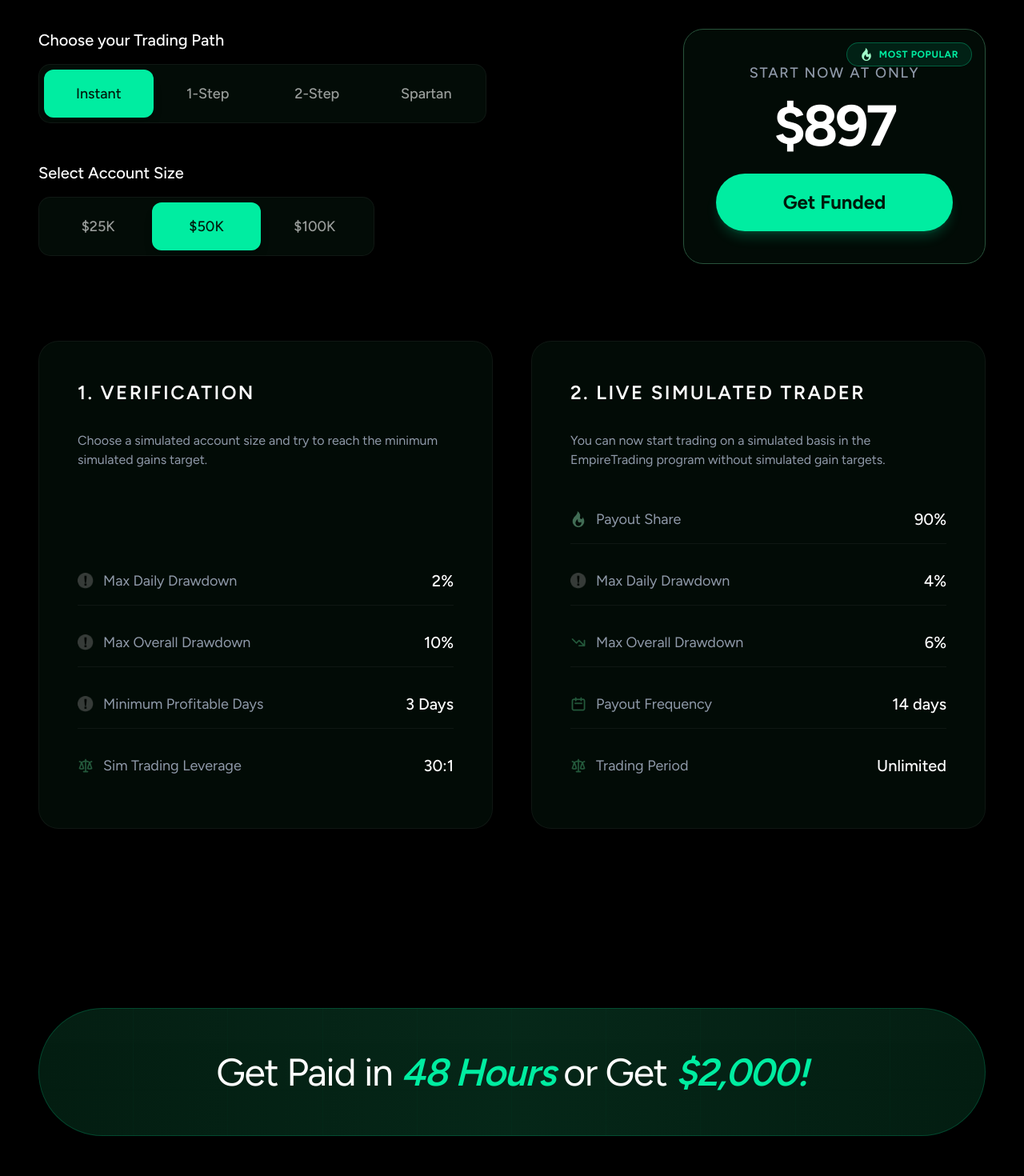
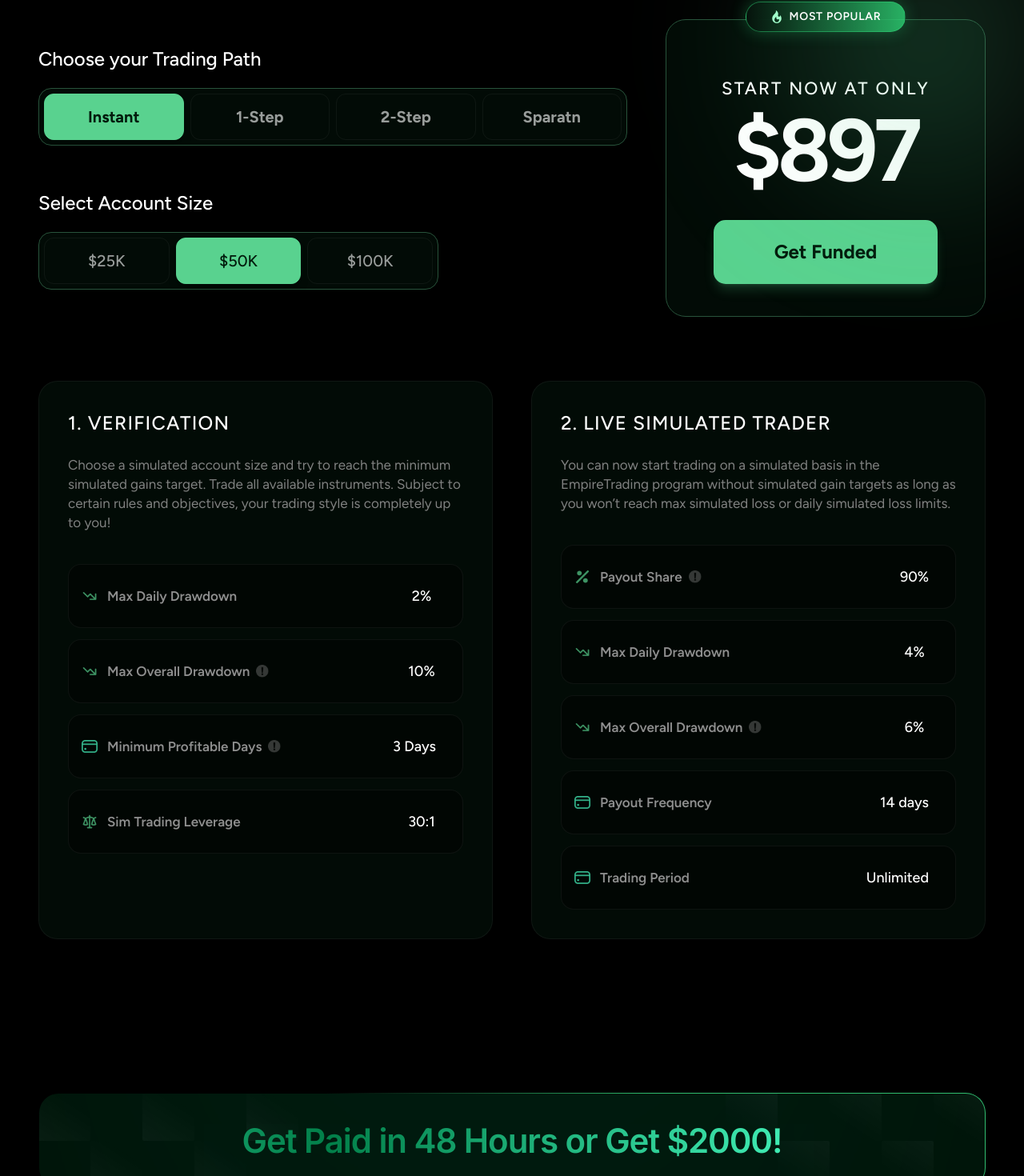
Before and after one commit to rushikeshxdev/funded-masters, a Next.js app: page / in a window 1280 px wide. Shown: the part 3168-4638 px from the top of the page at 80% size. Built offline with nearby package versions, Linux system fonts and the light colour scheme; a web font is replaced by a local one.

Commit message:
feat: implement high-fidelity TradingPlans and PayerBanner designs with responsive layouts and premium visual effects

```diff
--- a/src/components/sections/PayerBanner.tsx
+++ b/src/components/sections/PayerBanner.tsx
@@ -2,31 +2,79 @@
 
 import { motion } from "framer-motion";
 
+// Configuration for decorative checkerboard squares to avoid repetition and hardcoding in the JSX
+const SQUARE_POSITIONS = [
+  // Top Row (y=0)
+  { x: 0, y: 0 },
+  { x: 130, y: 0 },
+  { x: 260, y: 0 },
+  // Bottom Row (y=65)
+  { x: 65, y: 65 },
+  { x: 195, y: 65 },
+];
+
 export const PayerBanner = () => {
   return (
-    <section className="relative w-full py-24 bg-black overflow-hidden font-figtree">
-      <div className="max-w-[1440px] mx-auto px-6 lg:px-12 relative">
+    <section className="relative w-full py-16 bg-black overflow-hidden font-figtree">
+      <div className="max-w-[1440px] mx-auto px-6 lg:px-12">
 
-        <div
-          className="relative w-full max-w-[1196px] min-h-[120px] lg:h-[160px] bg-gradient-to-r from-[#031D11] via-[#052718] to-[#031D11] rounded-[40px] lg:rounded-full flex items-center justify-center mx-auto overflow-hidden border border-brand/20 shadow-2xl px-6 py-8 lg:py-0"
+        <motion.div
+          initial={{ opacity: 0, y: 20 }}
+          whileInView={{ opacity: 1, y: 0 }}
+          viewport={{ once: true }}
+          transition={{ duration: 0.8 }}
+          className="relative w-full p-[1px] rounded-[25px] overflow-hidden shadow-2xl"
+          style={{
+            background: "linear-gradient(64.67deg, rgba(48, 189, 111, 0) 33.58%, #30BD6F 66.42%)",
+          }}
         >
-          <div className="absolute inset-0 z-0 pointer-events-none grid grid-cols-5 md:grid-cols-10 h-full opacity-20">
-            {[...Array(10)].map((_, idx) => (
-              <div key={idx} className="h-full border-r border-brand/10 bg-gradient-to-b from-white/5 to-transparent hidden md:block" />
-            ))}
-             {[...Array(5)].map((_, idx) => (
-              <div key={idx} className="h-full border-r border-brand/10 bg-gradient-to-b from-white/5 to-transparent md:hidden" />
+          {/* Internal Content Box */}
+          <div className="relative w-full min-h-[117px] bg-[#001108] rounded-[24px] overflow-hidden flex items-center justify-center px-4 py-8 md:py-0 md:px-12">
+
+            {/* Checkerboard Pattern - Left Side */}
+            <div className="absolute left-[-1px] top-[-6px] h-full w-[325px] pointer-events-none opacity-40 hidden md:block">
+              {SQUARE_POSITIONS.map((pos, idx) => (
+                <Square key={`left-${idx}`} x={pos.x} y={pos.y} rotate />
               ))}
             </div>
 
+            {/* Checkerboard Pattern - Right Side */}
+            <div className="absolute right-[-1px] top-[-6px] h-full w-[325px] pointer-events-none opacity-40 hidden md:block">
+              {SQUARE_POSITIONS.map((pos, idx) => (
+                <Square key={`right-${idx}`} x={pos.x} y={pos.y} right />
+              ))}
+            </div>
+
+            {/* Large Atmospheric Vector Glow */}
+            <div className="absolute inset-0 pointer-events-none flex items-center justify-center">
+               <div className="w-full max-w-[1200px] aspect-square rotate-[-3.87deg] opacity-30 blur-[200px]"
+                    style={{ background: "linear-gradient(180deg, rgba(0, 255, 166, 0.2) 0%, rgba(0, 109, 71, 0.2) 91.67%)" }} />
+            </div>
+
+            {/* Central Text Content */}
             <div className="relative z-10 text-center">
-            <h2 className="text-white text-2xl md:text-3xl lg:text-[48px] font-normal leading-tight tracking-tight">
-              Get Paid in <span className="font-semibold text-brand italic">48 Hours</span> or Get <span className="font-semibold text-brand italic">$2,000!</span>
+              <h2 className="font-sans font-semibold tracking-tight leading-tight text-xl md:text-3xl lg:text-4xl xl:text-[42px] bg-gradient-to-r from-[#027F49] via-[#4BFFC6] to-[#027F49] bg-clip-text text-transparent animate-shimmer bg-[length:200%_auto]">
+                Get Paid in 48 Hours or Get $2000!
               </h2>
             </div>
+
           </div>
+        </motion.div>
 
       </div>
     </section>
   );
 };
+
+// Extracted atomic component for squares to ensure "No Repetitive Code"
+const Square = ({ x, y, rotate = false, right = false }: { x: number; y: number; rotate?: boolean; right?: boolean }) => (
+  <div
+    className="absolute w-[65px] h-[65px] rounded-sm"
+    style={{
+      top: `${y}px`,
+      [right ? "right" : "left"]: `${x}px`,
+      background: "linear-gradient(212.82deg, rgba(255, 255, 255, 0.1) -5.68%, rgba(255, 255, 255, 0) 80.4%)",
+      transform: rotate ? "rotate(180deg)" : "none"
+    }}
+  />
+);
--- a/src/components/sections/TradingPlans.tsx
+++ b/src/components/sections/TradingPlans.tsx
@@ -4,22 +4,22 @@ import { useState } from "react";
 import { motion, AnimatePresence } from "framer-motion";
 import Image from "next/image";
 
-const PATHS = ["Instant", "1-Step", "2-Step", "Spartan"];
+const PATHS = ["Instant", "1-Step", "2-Step", "Sparatn"];
 const SIZES = ["$25K", "$50K", "$100K"];
 
 const RULES_1 = [
-  { label: "Max Daily Drawdown", value: "2%", icon: "/images/icons/warn.png" },
-  { label: "Max Overall Drawdown", value: "10%", icon: "/images/icons/warn.png" },
-  { label: "Minimum Profitable Days", value: "3 Days", icon: "/images/icons/warn.png" },
+  { label: "Max Daily Drawdown", value: "2%", icon: "/images/icons/trending_down.png" },
+  { label: "Max Overall Drawdown", value: "10%", icon: "/images/icons/trending_down.png", showWarn: true },
+  { label: "Minimum Profitable Days", value: "3 Days", icon: "/images/icons/why-4.png", showWarn: true },
   { label: "Sim Trading Leverage", value: "30:1", icon: "/images/icons/scale.png" },
 ];
 
 const RULES_2 = [
-  { label: "Payout Share", value: "90%", icon: "/images/icons/fire.png" },
-  { label: "Max Daily Drawdown", value: "4%", icon: "/images/icons/warn.png" },
-  { label: "Max Overall Drawdown", value: "6%", icon: "/images/icons/trending_down.png" },
-  { label: "Payout Frequency", value: "14 days", icon: "/images/icons/calendar.png" },
-  { label: "Trading Period", value: "Unlimited", icon: "/images/icons/scale.png" },
+  { label: "Payout Share", value: "90%", icon: "/images/icons/split.png", showWarn: true },
+  { label: "Max Daily Drawdown", value: "4%", icon: "/images/icons/trending_down.png" },
+  { label: "Max Overall Drawdown", value: "6%", icon: "/images/icons/trending_down.png", showWarn: true },
+  { label: "Payout Frequency", value: "14 days", icon: "/images/icons/why-4.png" },
+  { label: "Trading Period", value: "Unlimited", icon: "/images/icons/why-4.png" },
 ];
 
 export const TradingPlans = () => {
@@ -31,28 +31,30 @@ export const TradingPlans = () => {
       <div className="max-w-[1440px] mx-auto px-6 lg:px-12">
 
         {/* Header Section */}
-        <div className="mb-16 md:mb-24">
-          <h2 className="text-white text-5xl lg:text-[72px] font-normal mb-4 tracking-tight">
-            Become an <span className="font-semibold text-brand">Master Trader</span>
+        <div className="mb-12 md:mb-20">
+          <h2 className="text-white font-normal mb-4 tracking-tight leading-tight text-4xl md:text-5xl lg:text-6xl">
+            Become an <span className="font-semibold text-[#59D28F]">Master Trader</span>
           </h2>
-          <p className="text-[#D1D1D1] text-xl font-light opacity-80 mb-16">
+          <p className="text-[#D1D1D1] font-light opacity-80 mb-12 lg:mb-16 tracking-tight leading-relaxed text-base md:text-lg lg:text-xl max-w-2xl">
             Choose the evaluation based on your preference to become an Empire Trader.
           </p>
 
-          <div className="flex flex-col lg:flex-row items-start justify-between gap-12">
+          <div className="flex flex-col lg:flex-row items-stretch justify-between gap-8 lg:gap-12">
 
             {/* Left side: Selectors */}
-            <div className="w-full lg:flex-1 space-y-12">
+            <div className="w-full lg:flex-1 space-y-10 lg:space-y-14 flex flex-col justify-center">
               {/* Path Selector */}
-              <div className="space-y-4">
-                <p className="text-[#FEFEFE] text-xl font-medium mb-4">Choose your Trading Path</p>
-                <div className="flex flex-wrap p-1.5 bg-[#030C07] rounded-[15px] border border-white/5 w-full max-w-[560px]">
+              <div className="space-y-5">
+                <p className="text-white font-medium leading-tight text-xl md:text-2xl">Choose your Trading Path</p>
+                <div className="flex flex-wrap p-1.5 bg-[#020B06] rounded-2xl border border-[#28533B] w-full max-w-[846px] items-center gap-2">
                   {PATHS.map((path) => (
                     <button
                       key={path}
                       onClick={() => setActivePath(path)}
-                      className={`flex-1 min-w-[120px] py-4 px-6 rounded-[12px] text-lg font-medium transition-all ${
-                        activePath === path ? "bg-brand text-[#001B0C] shadow-lg" : "text-white/60 hover:text-white"
+                      className={`flex-1 min-w-[110px] py-3.5 px-5 rounded-xl transition-all duration-300 font-bold text-base md:text-lg lg:text-xl leading-none flex items-center justify-center border ${
+                        activePath === path
+                          ? "bg-[#59D28F] text-[#001B0C] border-[#59D28F] shadow-lg"
+                          : "text-white/60 border-white/5 hover:border-[#59D28F]/30 hover:text-white"
                       }`}
                     >
                       {path}
@@ -62,15 +64,17 @@ export const TradingPlans = () => {
               </div>
 
               {/* Size Selector */}
-              <div className="space-y-4">
-                <p className="text-[#FEFEFE] text-xl font-medium mb-4">Select Account Size</p>
-                <div className="flex p-1.5 bg-[#030C07] rounded-[15px] border border-white/5 w-full max-w-[420px]">
+              <div className="space-y-5">
+                <p className="text-white font-medium leading-tight text-xl md:text-2xl">Select Account Size</p>
+                <div className="flex flex-wrap p-1.5 bg-[#020B06] rounded-2xl border border-[#28533B] w-full max-w-[500px] items-center gap-2">
                   {SIZES.map((size) => (
                     <button
                       key={size}
                       onClick={() => setActiveSize(size)}
-                      className={`flex-1 py-4 px-6 rounded-[12px] text-lg font-medium transition-all ${
-                        activeSize === size ? "bg-brand text-[#001B0C] shadow-lg" : "text-white/60 hover:text-white"
+                      className={`flex-1 min-w-[90px] py-3.5 px-5 rounded-xl transition-all duration-300 font-medium text-base md:text-lg lg:text-xl leading-none flex items-center justify-center border ${
+                        activeSize === size
+                          ? "bg-[#59D28F] text-[#001B0C] border-[#59D28F] shadow-lg"
+                          : "text-white/60 border-white/5 hover:border-[#59D28F]/30 hover:text-white"
                       }`}
                     >
                       {size}
@@ -81,16 +85,23 @@ export const TradingPlans = () => {
             </div>
 
             {/* Right side: Pricing Card */}
-            <div className="w-full lg:w-[378px] min-h-[264px] bg-[#020B06] rounded-[25px] border border-[#28533B] p-10 relative overflow-hidden flex flex-col items-center justify-center text-center shadow-2xl">
-              <div className="absolute top-4 right-4 bg-brand/10 px-4 py-1.5 rounded-full border border-brand/30 flex items-center gap-2">
-                 <div className="relative w-4 h-4"><Image src="/images/icons/fire.png" alt="hot" fill /></div>
-                 <span className="text-brand text-xs font-bold uppercase tracking-wider">Most Popular</span>
+            <div className="w-full lg:w-[400px] bg-[#020B06] rounded-[25px] border border-[#28533B] p-10 relative overflow-visible flex flex-col items-center justify-center text-center shadow-2xl group">
+
+              {/* Decorative Eclipse Glow */}
+              <div className="absolute top-[-150px] right-[-100px] w-[350px] h-[350px] bg-[#59D28F]/20 rounded-full blur-[100px] pointer-events-none group-hover:bg-[#59D28F]/30 transition-colors duration-700" />
+
+              {/* Most Popular Badge - Positioned on the border */}
+              <div className="absolute -top-[23px] left-1/2 -translate-x-1/2 z-10 px-6 py-2 rounded-full bg-gradient-to-r from-[#06130C] to-[#2FD476]/80 border border-[#2FD476]/50 flex items-center gap-2 shadow-[0_0_20px_rgba(47,212,118,0.3)] min-w-[200px] justify-center">
+                 <div className="relative w-4 h-4"><Image src="/images/icons/fire.png" alt="hot" fill className="object-contain" /></div>
+                 <span className="text-white text-sm font-semibold uppercase tracking-wider">Most Popular</span>
               </div>
-              <div className="space-y-4 mb-6">
-                <p className="text-[#909AAA] text-lg font-medium uppercase tracking-widest">Start now at only</p>
-                <div className="text-white text-5xl md:text-7xl font-bold tracking-tighter">$897</div>
+
+              <div className="space-y-2 mb-8 mt-8">
+                <p className="text-white font-medium uppercase tracking-widest text-lg md:text-xl lg:text-[22px]">Start now at only</p>
+                <div className="text-white text-7xl md:text-8xl lg:text-[110px] font-bold tracking-tighter leading-[0.9]">$897</div>
               </div>
-              <button className="w-full py-5 bg-brand text-[#001B0C] rounded-full text-2xl font-bold shadow-lg shadow-brand/20 transition-all hover:scale-[1.02]">
+
+              <button className="w-full max-w-[280px] py-6 bg-[#59D28F] text-[#001B0C] rounded-[15px] text-xl md:text-2xl font-bold shadow-lg shadow-[#59D28F]/20 transition-all hover:scale-[1.02] active:scale-95">
                 Get Funded
               </button>
             </div>
@@ -98,15 +109,15 @@ export const TradingPlans = () => {
         </div>
 
         {/* Rules Grid */}
-        <div className="grid grid-cols-1 lg:grid-cols-2 gap-8 lg:gap-12">
+        <div className="grid grid-cols-1 lg:grid-cols-2 gap-8 lg:gap-12 mt-12 md:mt-16">
           <RuleCard
-            title="1. Verification"
-            description="Choose a simulated account size and try to reach the minimum simulated gains target."
+            title="1. VERIFICATION"
+            description="Choose a simulated account size and try to reach the minimum simulated gains target. Trade all available instruments. Subject to certain rules and objectives, your trading style is completely up to you!"
             rules={RULES_1}
           />
           <RuleCard
-            title="2. Live Simulated Trader"
-            description="You can now start trading on a simulated basis in the EmpireTrading program without simulated gain targets."
+            title="2. LIVE SIMULATED TRADER"
+            description="You can now start trading on a simulated basis in the EmpireTrading program without simulated gain targets as long as you won’t reach max simulated loss or daily simulated loss limits."
             rules={RULES_2}
           />
         </div>
@@ -120,22 +131,33 @@ interface Rule {
   label: string;
   value: string;
   icon: string;
+  showWarn?: boolean;
 }
 
 const RuleCard = ({ title, description, rules }: { title: string; description: string; rules: Rule[] }) => (
-  <div className="bg-[#020B06] rounded-[25px] border border-white/5 p-8 md:p-12 shadow-2xl flex flex-col h-full">
-    <h3 className="text-white text-2xl font-semibold mb-8 uppercase tracking-widest">{title}</h3>
-    <p className="text-[#909AAA] mb-8 flex-grow">{description}</p>
-    <div className="space-y-4">
+  <div className="bg-[#020B06] rounded-3xl border border-white/5 p-8 md:p-9 shadow-2xl flex flex-col h-full relative overflow-hidden">
+    <h3 className="text-white font-medium mb-6 leading-tight text-xl md:text-2xl uppercase tracking-wider">{title}</h3>
+    <p className="text-[#8F8F8F] mb-8 lg:mb-10 font-normal leading-relaxed text-sm md:text-base lg:text-[17px] opacity-90">{description}</p>
+
+    <div className="space-y-3.5">
       {rules.map((rule, idx) => (
-        <div key={idx} className="flex items-center justify-between py-4 border-b border-white/5 last:border-0">
+        <div key={idx} className="flex items-center justify-between p-4 bg-black/40 rounded-2xl border border-white/5 group hover:border-[#2C8B57]/50 transition-all duration-300">
           <div className="flex items-center gap-3">
-            <div className="relative w-5 h-5 opacity-40">
+            <div className="relative w-5 h-5 opacity-70">
               <Image src={rule.icon} alt={rule.label} fill className="object-contain" />
             </div>
-            <span className="text-[#909AAA] text-base md:text-lg">{rule.label}</span>
+            <div className="flex items-center gap-2">
+              <span className="text-[#8F8F8F] font-semibold text-sm md:text-base lg:text-[17px]">{rule.label}</span>
+              {rule.showWarn && (
+                <div className="relative w-4 h-4 opacity-40">
+                  <Image src="/images/icons/warn.png" alt="info" fill className="object-contain" />
+                </div>
+              )}
+            </div>
           </div>
-          <span className="text-white text-lg md:text-xl font-medium">{rule.value}</span>
+          <div className="px-4 py-2 rounded-xl transition-all duration-300 group-hover:bg-[#2C8B57] min-w-[70px] flex items-center justify-center bg-transparent border border-transparent">
+            <span className="text-white font-medium text-base md:text-lg">{rule.value}</span>
+          </div>
         </div>
       ))}
     </div>
```
Also changed, not shown: public/images/icons/split.png (added), src/app/page.tsx (line endings or trailing spaces). Lines whose indentation alone changed are shown as unchanged.
